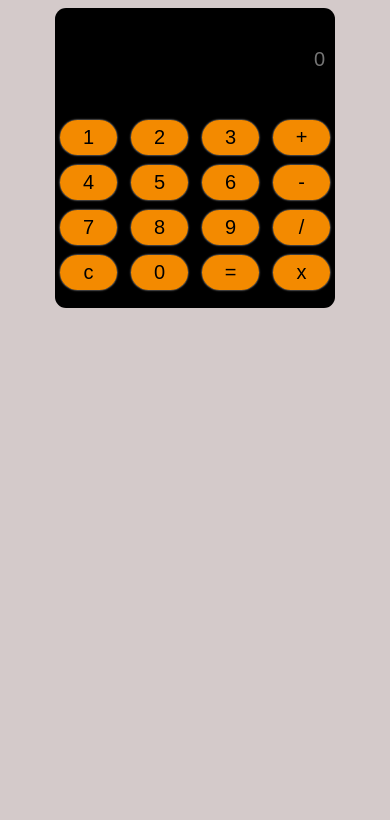
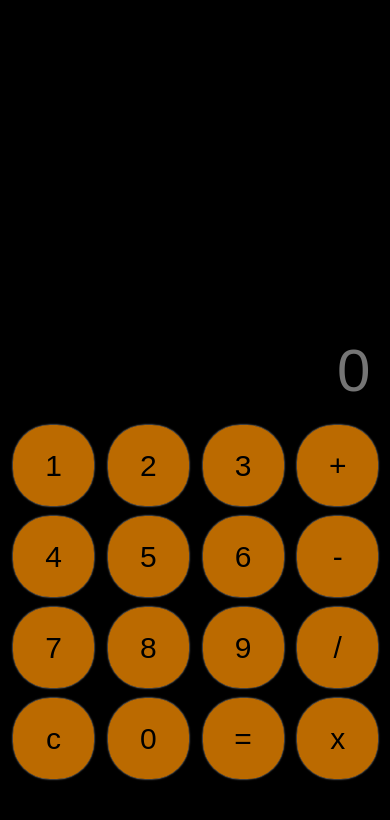
Before and after one commit to Arunsinghpundir/Basic-Calculator, a plain HTML site: page index.html in a window 390 px wide. Drawn offline with Linux system fonts and the light colour scheme.

Commit message:
media query

```diff
--- a/styles.css
+++ b/styles.css
@@ -1,14 +1,18 @@
+* {
+  box-sizing: border-box;
+}
+body {
+  background-color: rgb(172, 120, 120);
+}
 #main {
   width: 280px;
   height: 300px;
   background-color: rgb(0, 0, 0);
+  font-family: Impact, Haettenschweiler, "Arial Narrow Bold", sans-serif;
   border-radius: 11px;
+  margin: auto;
 }
-body {
-  background-color: rgba(196, 182, 182, 0.719);
-  display: flex;
-  justify-content: center;
-}
+
 input {
   width: 20%;
   height: 35px;
@@ -28,9 +32,40 @@ input {
 }
 
 .btn {
-  background-color: rgba(255, 145, 0, 0.952);
+  background-color: rgba(255, 145, 0, 0.733);
   width: 57px;
   border: none;
   border-radius: 20px;
   box-shadow: 0px 0px 1.5px 0.5px rgba(250, 249, 246, 0.493);
 }
+
+.btn:hover,
+.btn:active {
+  background-color: rgb(255, 145, 0);
+  transition: 0.3s ease-in-out;
+  box-shadow: 0px 0px 2px 1px rgba(250, 249, 246, 0.493);
+}
+
+/* for iphone12pro Screen */
+
+@media only screen and (max-width: 500px) {
+  body {
+    background-color: black;
+  }
+  #main {
+    height: 800px;
+    width: 376px;
+    margin: auto;
+  }
+  #IP {
+    width: 94%;
+    font-size: 60px;
+    margin: 322px 5px 10px 11px;
+  }
+  .btn {
+    font-size: 30px;
+    width: 81px;
+    height: 81px;
+    border-radius: 37px;
+  }
+}
```
